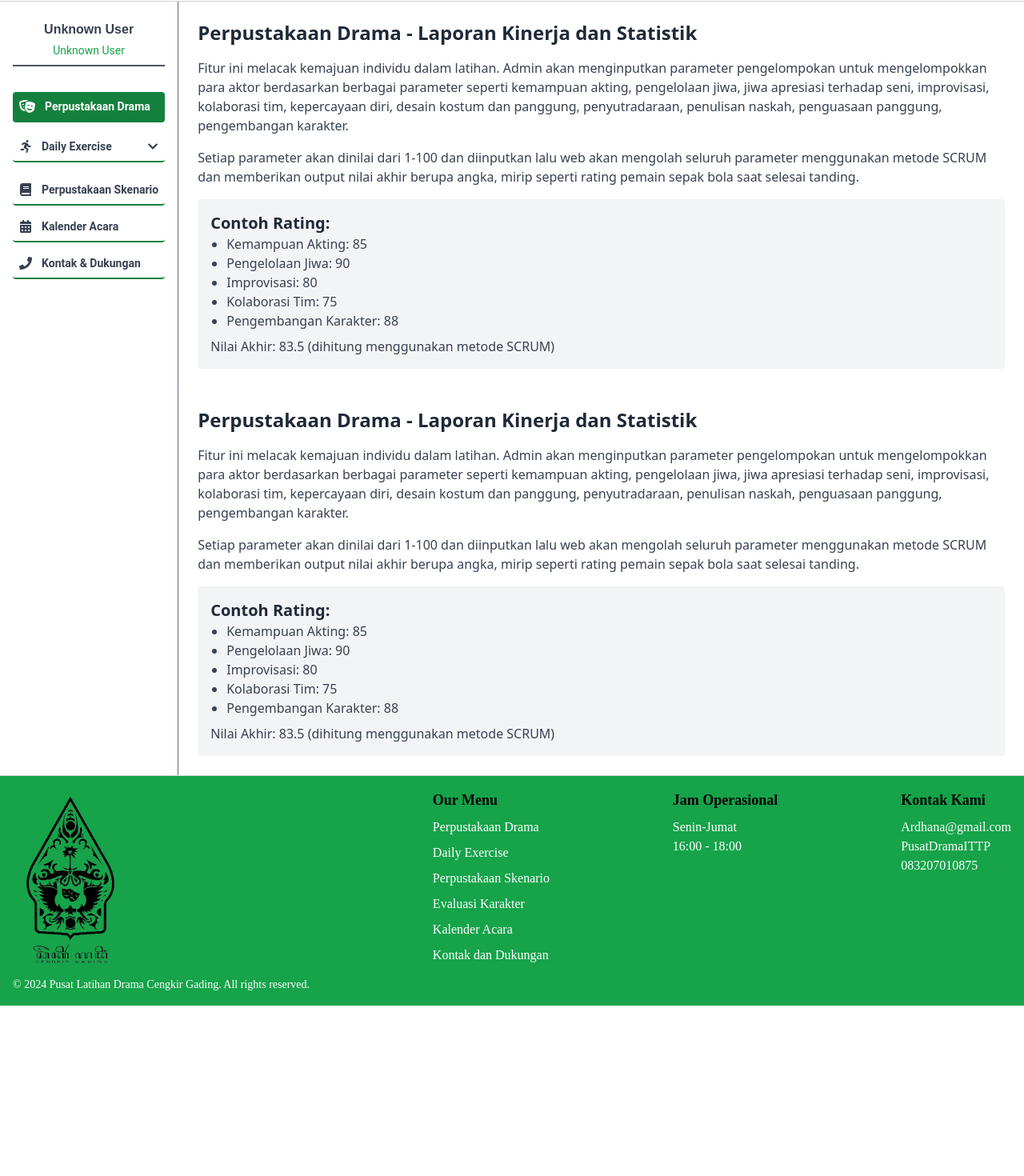
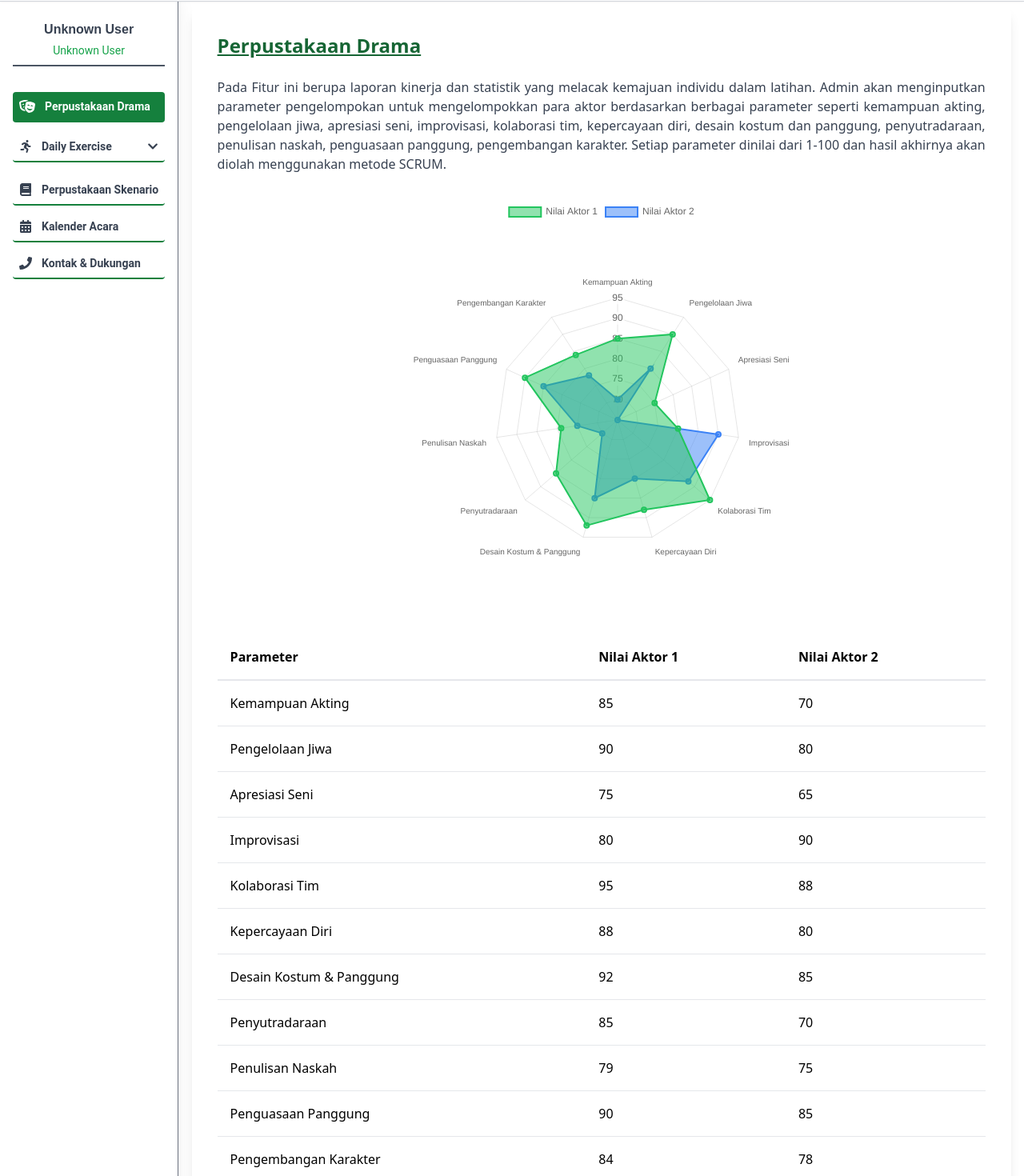
Before and after one commit to ifansmiling/Cengkir_Gading, a React (Vite) app: page /user/drama in a window 1280 px wide. Shown: the part 87-1557 px from the top of the page at 80% size. Before the commit the page ends 1344 px from the top, so only its background shows below. Built offline with nearby package versions, Linux system fonts and the light colour scheme; sample sign-in values are in the browser's storage.

Commit message:
add pages for daily exercise and update pages in drama

```diff
--- a/src/pages/web/drama/index.jsx
+++ b/src/pages/web/drama/index.jsx
@@ -1,82 +1,126 @@
 import React from "react";
 import UserLayout from "../../../layouts/UserLayout";
+import { Radar } from "react-chartjs-2";
+import {
+  Chart as ChartJS,
+  RadialLinearScale,
+  PointElement,
+  LineElement,
+  Filler,
+  Tooltip,
+  Legend,
+} from "chart.js";
 
-const Index = () => {
+// Registrasi komponen Chart.js
+ChartJS.register(
+  RadialLinearScale,
+  PointElement,
+  LineElement,
+  Filler,
+  Tooltip,
+  Legend
+);
+
+const Drama = () => {
+  // Dummy data untuk chart
+  const data = {
+    labels: [
+      "Kemampuan Akting",
+      "Pengelolaan Jiwa",
+      "Apresiasi Seni",
+      "Improvisasi",
+      "Kolaborasi Tim",
+      "Kepercayaan Diri",
+      "Desain Kostum & Panggung",
+      "Penyutradaraan",
+      "Penulisan Naskah",
+      "Penguasaan Panggung",
+      "Pengembangan Karakter",
+    ],
+    datasets: [
+      {
+        label: "Nilai Aktor 1",
+        data: [85, 90, 75, 80, 95, 88, 92, 85, 79, 90, 84],
+        backgroundColor: "rgba(34, 197, 94, 0.5)",
+        borderColor: "rgba(34, 197, 94, 1)",
+        borderWidth: 2,
+        fill: true,
+      },
+      {
+        label: "Nilai Aktor 2",
+        data: [70, 80, 65, 90, 88, 80, 85, 70, 75, 85, 78],
+        backgroundColor: "rgba(59, 130, 246, 0.5)",
+        borderColor: "rgba(59, 130, 246, 1)",
+        borderWidth: 2,
+        fill: true,
+      },
+    ],
+  };
+
+  // Data tabel untuk setiap parameter dan nilai aktor
+  const tableData = [
+    { parameter: "Kemampuan Akting", nilaiAktor1: 85, nilaiAktor2: 70 },
+    { parameter: "Pengelolaan Jiwa", nilaiAktor1: 90, nilaiAktor2: 80 },
+    { parameter: "Apresiasi Seni", nilaiAktor1: 75, nilaiAktor2: 65 },
+    { parameter: "Improvisasi", nilaiAktor1: 80, nilaiAktor2: 90 },
+    { parameter: "Kolaborasi Tim", nilaiAktor1: 95, nilaiAktor2: 88 },
+    { parameter: "Kepercayaan Diri", nilaiAktor1: 88, nilaiAktor2: 80 },
+    { parameter: "Desain Kostum & Panggung", nilaiAktor1: 92, nilaiAktor2: 85 },
+    { parameter: "Penyutradaraan", nilaiAktor1: 85, nilaiAktor2: 70 },
+    { parameter: "Penulisan Naskah", nilaiAktor1: 79, nilaiAktor2: 75 },
+    { parameter: "Penguasaan Panggung", nilaiAktor1: 90, nilaiAktor2: 85 },
+    { parameter: "Pengembangan Karakter", nilaiAktor1: 84, nilaiAktor2: 78 },
+  ];
+
   return (
     <UserLayout>
-      {/* Main Content */}
-      <div className="p-6 bg-white shadow">
-        <h1 className="text-2xl font-bold text-gray-800 mb-4">
-          Perpustakaan Drama - Laporan Kinerja dan Statistik
+      {/* Container utama dengan background putih */}
+      <div className="bg-white p-8 rounded-lg shadow-lg max-w-5xl mx-auto mt-2">
+        <h1 className="text-2xl font-bold text-green-800 mb-6 underline decoration-green-800">
+          Perpustakaan Drama
         </h1>
-        <p className="text-gray-700 mb-4">
-          Fitur ini melacak kemajuan individu dalam latihan. Admin akan
-          menginputkan parameter pengelompokan untuk mengelompokkan para aktor
-          berdasarkan berbagai parameter seperti kemampuan akting, pengelolaan
-          jiwa, jiwa apresiasi terhadap seni, improvisasi, kolaborasi tim,
-          kepercayaan diri, desain kostum dan panggung, penyutradaraan,
-          penulisan naskah, penguasaan panggung, pengembangan karakter.
+
+        {/* Deskripsi fitur */}
+        <p className="text-gray-700 mb-8 text-justify">
+          Pada Fitur ini berupa laporan kinerja dan statistik yang melacak
+          kemajuan individu dalam latihan. Admin akan menginputkan parameter
+          pengelompokan untuk mengelompokkan para aktor berdasarkan berbagai
+          parameter seperti kemampuan akting, pengelolaan jiwa, apresiasi seni,
+          improvisasi, kolaborasi tim, kepercayaan diri, desain kostum dan
+          panggung, penyutradaraan, penulisan naskah, penguasaan panggung,
+          pengembangan karakter. Setiap parameter dinilai dari 1-100 dan hasil
+          akhirnya akan diolah menggunakan metode SCRUM.
         </p>
-        <p className="text-gray-700 mb-4">
-          Setiap parameter akan dinilai dari 1-100 dan diinputkan lalu web akan
-          mengolah seluruh parameter menggunakan metode SCRUM dan memberikan
-          output nilai akhir berupa angka, mirip seperti rating pemain sepak
-          bola saat selesai tanding.
-        </p>
-        <div className="bg-gray-100 p-4 rounded">
-          <h2 className="text-xl font-semibold text-gray-800">
-            Contoh Rating:
-          </h2>
-          <ul className="list-disc pl-5 text-gray-700">
-            <li>Kemampuan Akting: 85</li>
-            <li>Pengelolaan Jiwa: 90</li>
-            <li>Improvisasi: 80</li>
-            <li>Kolaborasi Tim: 75</li>
-            <li>Pengembangan Karakter: 88</li>
-            {/* Add more parameters as needed */}
-          </ul>
-          <p className="mt-2 text-gray-700">
-            Nilai Akhir: 83.5 (dihitung menggunakan metode SCRUM)
-          </p>
+
+        {/* Chart Radar untuk menampilkan parameter */}
+        <div className="w-full max-w-lg mx-auto mb-8">
+          <Radar data={data} options={{ maintainAspectRatio: true }} />
         </div>
-      </div>
-      <div className="p-6 bg-white shadow">
-        <h1 className="text-2xl font-bold text-gray-800 mb-4">
-          Perpustakaan Drama - Laporan Kinerja dan Statistik
-        </h1>
-        <p className="text-gray-700 mb-4">
-          Fitur ini melacak kemajuan individu dalam latihan. Admin akan
-          menginputkan parameter pengelompokan untuk mengelompokkan para aktor
-          berdasarkan berbagai parameter seperti kemampuan akting, pengelolaan
-          jiwa, jiwa apresiasi terhadap seni, improvisasi, kolaborasi tim,
-          kepercayaan diri, desain kostum dan panggung, penyutradaraan,
-          penulisan naskah, penguasaan panggung, pengembangan karakter.
-        </p>
-        <p className="text-gray-700 mb-4">
-          Setiap parameter akan dinilai dari 1-100 dan diinputkan lalu web akan
-          mengolah seluruh parameter menggunakan metode SCRUM dan memberikan
-          output nilai akhir berupa angka, mirip seperti rating pemain sepak
-          bola saat selesai tanding.
-        </p>
-        <div className="bg-gray-100 p-4 rounded">
-          <h2 className="text-xl font-semibold text-gray-800">
-            Contoh Rating:
-          </h2>
-          <ul className="list-disc pl-5 text-gray-700">
-            <li>Kemampuan Akting: 85</li>
-            <li>Pengelolaan Jiwa: 90</li>
-            <li>Improvisasi: 80</li>
-            <li>Kolaborasi Tim: 75</li>
-            <li>Pengembangan Karakter: 88</li>
-            {/* Add more parameters as needed */}
-          </ul>
-          <p className="mt-2 text-gray-700">
-            Nilai Akhir: 83.5 (dihitung menggunakan metode SCRUM)
-          </p>
+
+        {/* Tabel untuk menampilkan nilai parameter */}
+        <div className="overflow-x-auto">
+          <table className="table-auto w-full text-left border-collapse">
+            <thead>
+              <tr>
+                <th className="border-b-2 p-4">Parameter</th>
+                <th className="border-b-2 p-4">Nilai Aktor 1</th>
+                <th className="border-b-2 p-4">Nilai Aktor 2</th>
+              </tr>
+            </thead>
+            <tbody>
+              {tableData.map((row, index) => (
+                <tr key={index}>
+                  <td className="border-b p-4">{row.parameter}</td>
+                  <td className="border-b p-4">{row.nilaiAktor1}</td>
+                  <td className="border-b p-4">{row.nilaiAktor2}</td>
+                </tr>
+              ))}
+            </tbody>
+          </table>
         </div>
       </div>
     </UserLayout>
   );
 };
 
-export default Index;
+export default Drama;
--- a/src/pages/web/exercise/artikel/index.jsx
+++ b/src/pages/web/exercise/artikel/index.jsx
@@ -50,9 +50,9 @@ const ExerciseArtikel = () => {
                     <a
                       key={index}
                       href={file}
-                      className={`font-dramatic-header-user text-base text-${
-                        isPdf ? "red" : "blue"
-                      }-600 hover:underline`}
+                      className={`font-dramatic-subtitle text-base ${
+                        isPdf ? "text-red-700" : "text-blue-700"
+                      } hover:underline`}
                       download
                     >
                       Download {isPdf ? "PDF" : "Word"}
--- a/src/pages/web/exercise/buku/index.jsx
+++ b/src/pages/web/exercise/buku/index.jsx
@@ -22,7 +22,7 @@ const ExerciseBuku = () => {
   return (
     <UserLayout>
       <div className="container mx-auto px-4 py-8 bg-white">
-        <h1 className="mt-2 font-dramatic-header text-2xl font-extrabold text-left text-green-800 mb-8 underline underline-offset-2 decoration-green-800">
+        <h1 className="font-dramatic-header text-2xl font-extrabold text-left text-green-800 mb-8 underline underline-offset-2 decoration-green-800">
           Daftar Semua Buku
         </h1>
         <div className="grid grid-cols-1 md:grid-cols-2 lg:grid-cols-3 gap-6">
```
Also changed, not shown: src/pages/web/exercise/video/index.jsx (+66 -2 lines).
